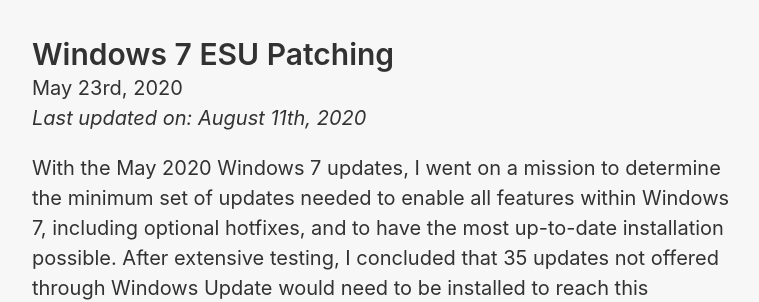
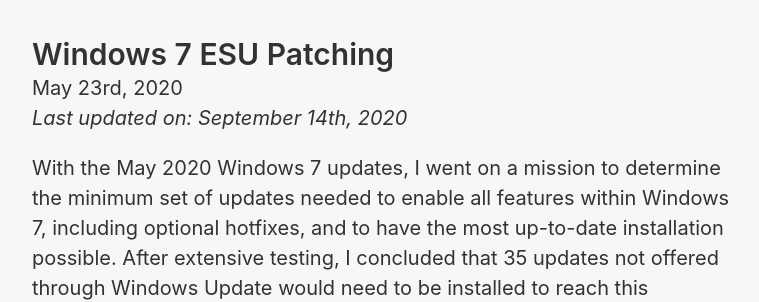
Before and after one commit to HackAndPwn/HackAndPwn.github.io, a Jekyll site: the page built from _posts/2020-05-23-windows-7-esu-patching.md, in a window 1280 px wide and 900 px high. Shown: the part 177-479 px from the top of the window, without its empty margins (258-1017 px from the left). Built offline with Jekyll 4.4.1, drawn with Linux system fonts in a browser that asks for light colours; part of the change alters nothing that is shown.

```diff
--- a/_posts/2020-05-23-windows-7-esu-patching.md
+++ b/_posts/2020-05-23-windows-7-esu-patching.md
@@ -2,7 +2,7 @@
 layout: post
 title: Windows 7 ESU Patching
 date: 2020-05-23 00:00:00
-last_modified_at: 2020-08-11
+last_modified_at: 2020-09-14
 ---
 
 With the May 2020 Windows 7 updates, I went on a mission to determine the minimum set of updates needed to enable all features within Windows 7, including optional hotfixes, and to have the most up-to-date installation possible.  After extensive testing, I concluded that 35 updates not offered through Windows Update would need to be installed to reach this objective.  The following sections describe the updates required and provide links to each.
```
